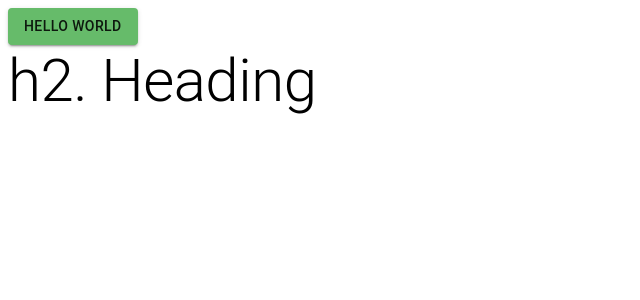
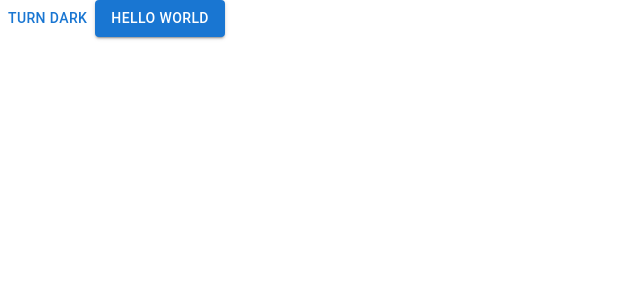
Before and after one commit to tienthanh110395/trello-web, a React (Vite) app: page / in a window 1280 px wide. Shown: the top 300 px of the page, without its empty margins (0-640 px from the left). Built offline with nearby package versions, Linux system fonts and the light colour scheme.

Commit message:
Dark Mode & Light Mode trong MUI

```diff
--- a/package.json
+++ b/package.json
@@ -13,8 +13,9 @@
     "@emotion/react": "^11.11.0",
     "@emotion/styled": "^11.11.0",
     "@mui/icons-material": "^5.11.16",
-    "@mui/material": "^5.15.0",
+    "@mui/material": "^5.15.2",
     "@mui/styled-engine-sc": "^6.0.0-alpha.8",
+    "@mui/styles": "^5.15.2",
     "react": "^18.2.0",
     "react-dom": "^18.2.0",
     "styled-components": "^6.1.1"
--- a/src/App.jsx
+++ b/src/App.jsx
@@ -1,16 +1,26 @@
 import Button from '@mui/material/Button'
-import Typography from '@mui/material/Typography'
+import { useColorScheme } from '@mui/material/styles'
 
-function App() {
+function ModeToggle() {
+  const { mode, setMode } = useColorScheme()
   return (
-    <div>
-      <Button variant="contained" color='success'>Hello world</Button>
-      <Typography variant="h2" gutterBottom>
-        h2. Heading
-      </Typography>
-    </div>
+    <Button
+      onClick={() => {
+        setMode(mode === 'light' ? 'dark' : 'light')
+      }}
+    >
+      {mode === 'light' ? 'Turn dark' : 'Turn light'}
+    </Button>
   )
 }
 
-
-export default App
+export default function App() {
+  return (
+    <>
+      <ModeToggle/>
+      <Button variant="contained" className='primary'>
+          Hello world
+      </Button>
+    </>
+  )
+}
--- a/src/theme.js
+++ b/src/theme.js
@@ -1,20 +1,25 @@
-import { createTheme } from '@mui/material/styles'
-import { red } from '@mui/material/colors'
+import { experimental_extendTheme as extendTheme } from '@mui/material/styles'
+
 
 // Create a theme instance.
-const theme = createTheme({
-  palette: {
-    mode: 'dark', // default is light
-    primary: {
-      main: red[500]
+const theme = extendTheme({
+  colorSchemes: {
+    light: {
+      palette: {
+        // primary: {
+        //   main: '#ff5252'
+        // }
+      }
     },
-    secondary: {
-      main: '#19857b'
-    },
-    error: {
-      main: red.A400
+    dark: {
+      palette: {
+        // primary: {
+        //   main: '#000'
+        // }
+      }
     }
   }
+// ...other properties
 })
 
 export default theme
```
Also changed, not shown: src/main.jsx (+4 -4 lines), 1 other file (tests, documents, lock files or other folders).
